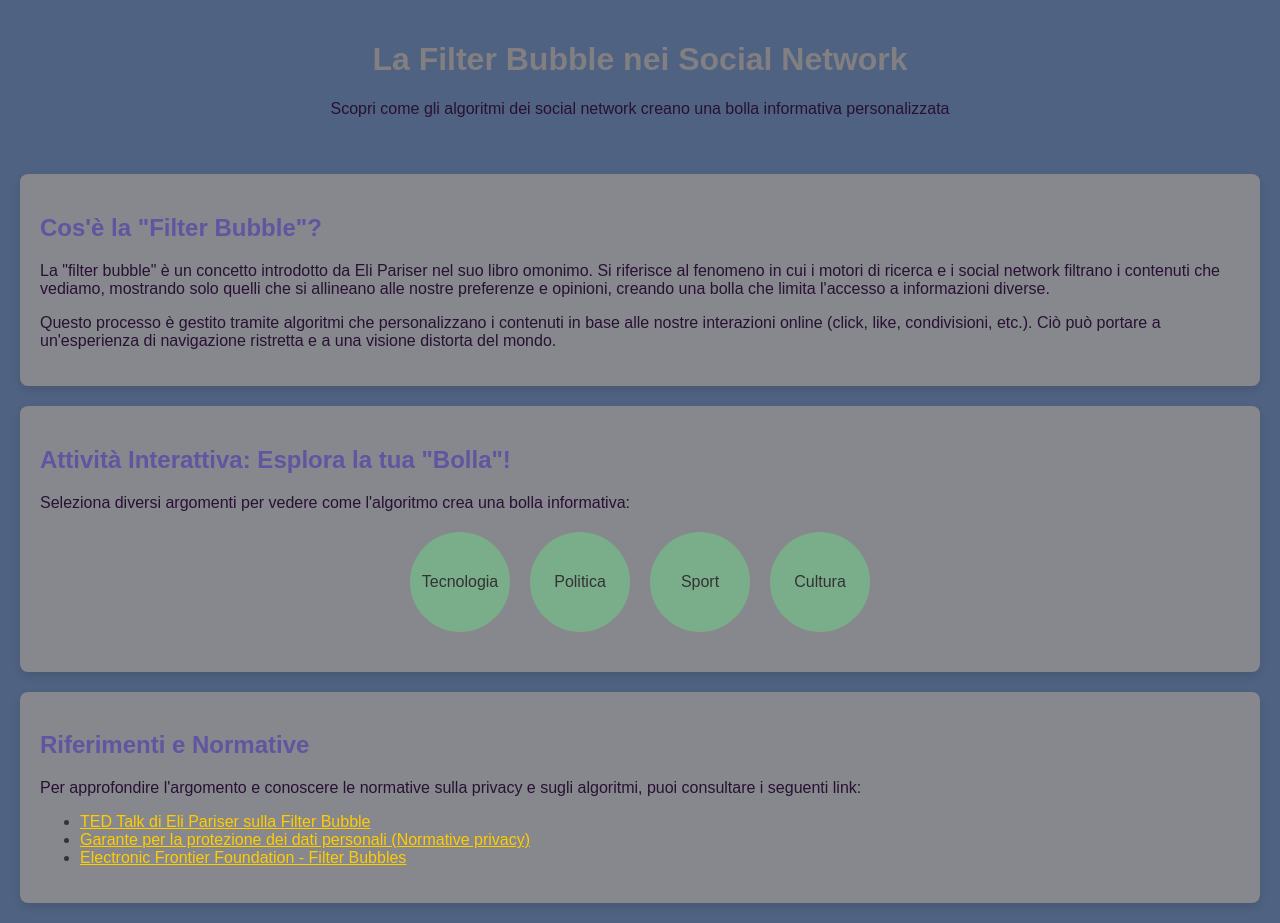
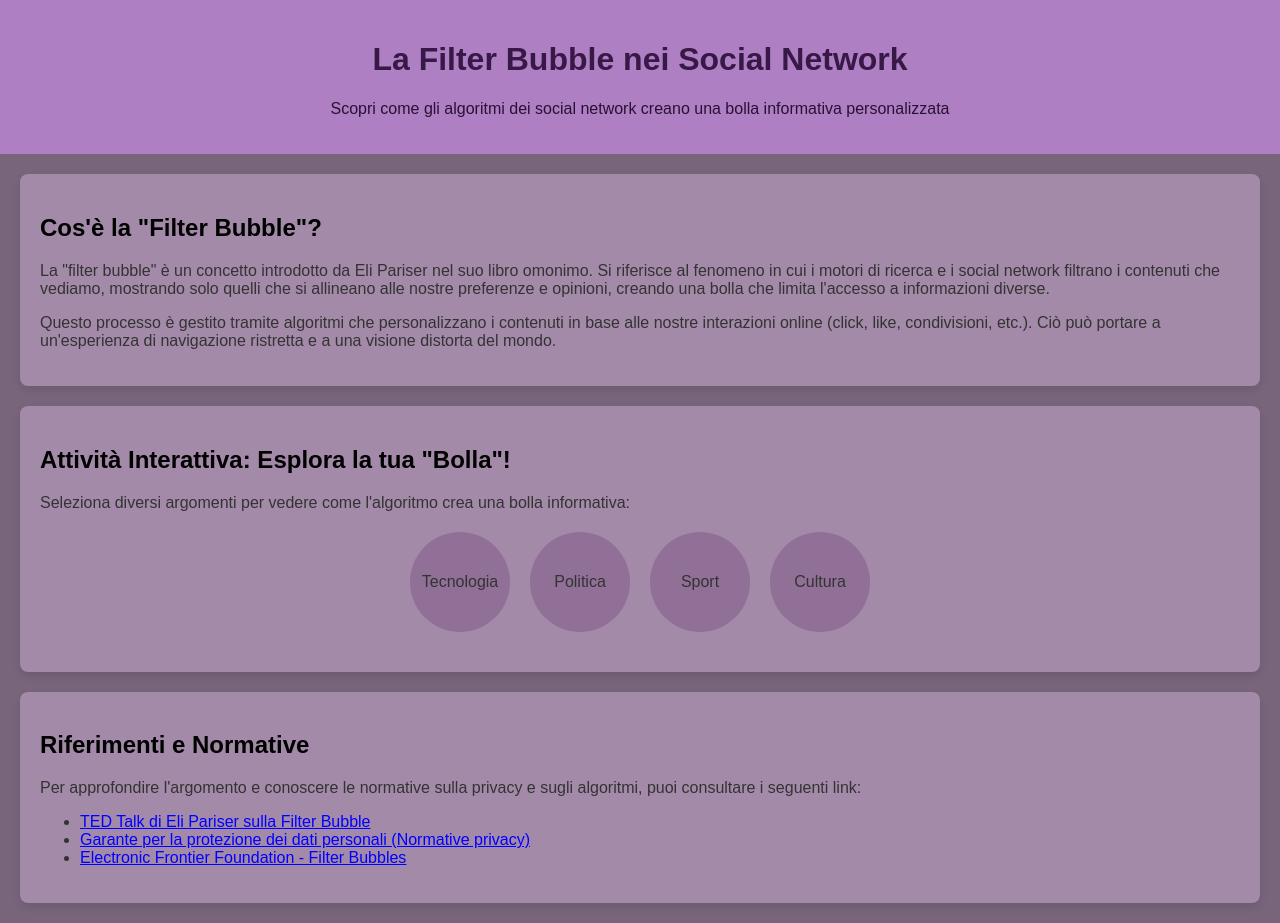
Before and after one commit to Cisek17/sitoFilterBubble, a plain HTML site: page index.html in a window 1280 px wide. Drawn offline with Linux system fonts and the light colour scheme.

Commit message:
colori modificati

```diff
--- a/index.html
+++ b/index.html
@@ -7,13 +7,13 @@
     <style>
         body {
             font-family: Arial, sans-serif;
-            background-color: #4f6281;
+            background-color: #78657c;
             margin: 0;
             padding: 0;
             color: #333;
         }
         header {
-            background-color: #4f6281; /* Modificato */
+            background-color: #ae7fc3; /* Modificato */
             color: #291134;
             text-align: center;
             padding: 20px 0;
@@ -21,16 +21,16 @@
         section {
             padding: 20px;
             margin: 20px;
-            background-color: #86888d;
+            background-color: #a48aa9;
             border-radius: 8px;
             box-shadow: 0 4px 8px rgba(0, 0, 0, 0.1);
         }
         h1{
-            color: #817f81;
+            color: #381847;
         }
 
         h2 {
-            color: #6154a0; /* Modificato */
+            color: #000000; /* Modificato */
         }
         .filter-bubble {
             margin-top: 20px;
@@ -45,7 +45,7 @@
             display: flex;
             justify-content: center;
             align-items: center;
-            background-color: #7aad8a;
+            background-color: #917097;
             cursor: pointer;
             transition: transform 0.3s ease;
         }
@@ -56,10 +56,10 @@
             margin-top: 20px;
             text-align: center;
             font-size: 1.2em;
-            color: #3f5ac4;
+            color: #333;
         }
         footer {
-            background-color: #b300ff; /* Modificato */
+            background-color: #af3ae0; /* Modificato */
             color: white;
             text-align: center;
             padding: 10px;
@@ -68,12 +68,8 @@
             bottom: 0;
         }
         a {
-            color: rgb(255, 204, 0);
+            color: blue;
             text-decoration: underline;
-        }
-
-        p{
-            color: #291134;
         }
     </style>
 </head>
```
